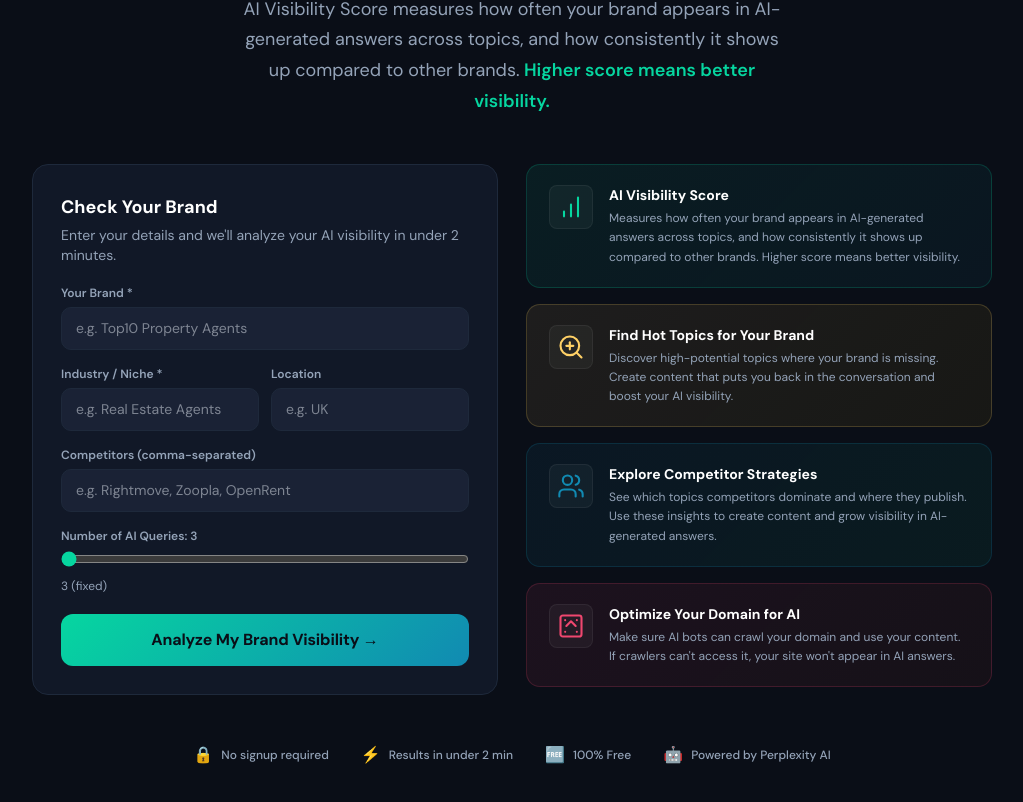
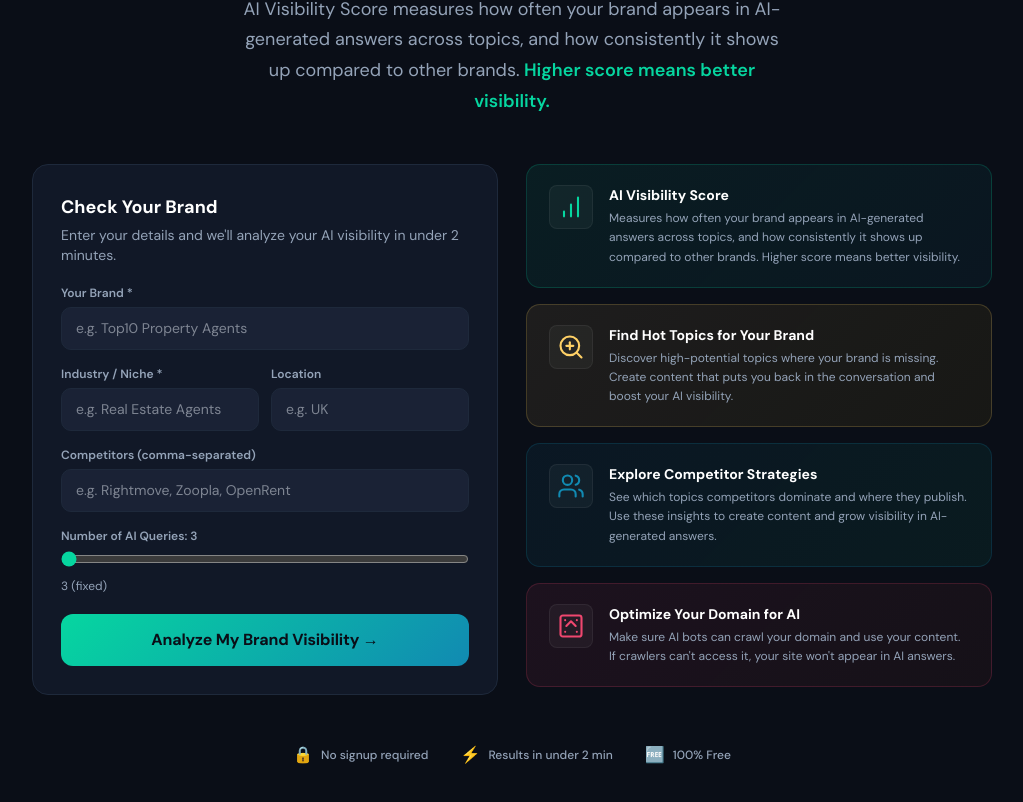
Before and after one commit to tanujadabhi92-ctrl/free-ai-visibility-checker, a Next.js app: page / in a window 1280 px wide. Shown: the part 282-1084 px from the top of the page, without its empty margins (128-1151 px from the left). Built offline with nearby package versions, Linux system fonts and the light colour scheme.

Commit message:
updated content

```diff
--- a/app/page.tsx
+++ b/app/page.tsx
@@ -500,7 +500,6 @@ export default function Home() {
                   { icon: "🔒", text: "No signup required" },
                   { icon: "⚡", text: "Results in under 2 min" },
                   { icon: "🆓", text: "100% Free" },
-                  { icon: "🤖", text: "Powered by Perplexity AI" },
                 ].map((item, i) => (
                   <div key={i} className="flex items-center gap-2">
                     <span style={{ fontSize: 16 }}>{item.icon}</span>
```
